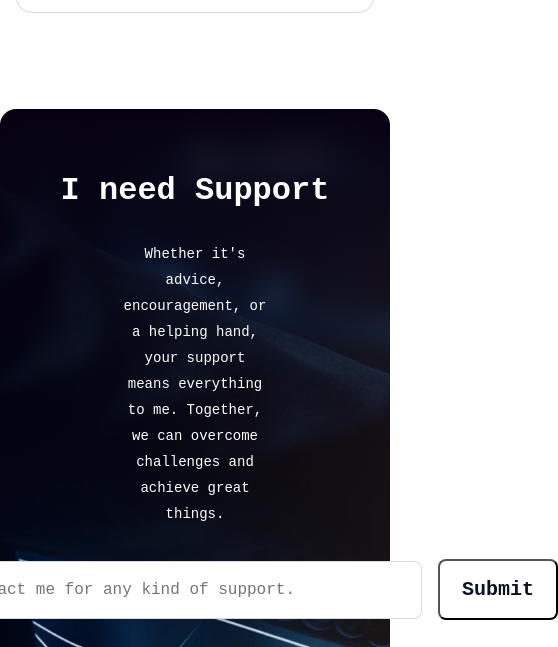
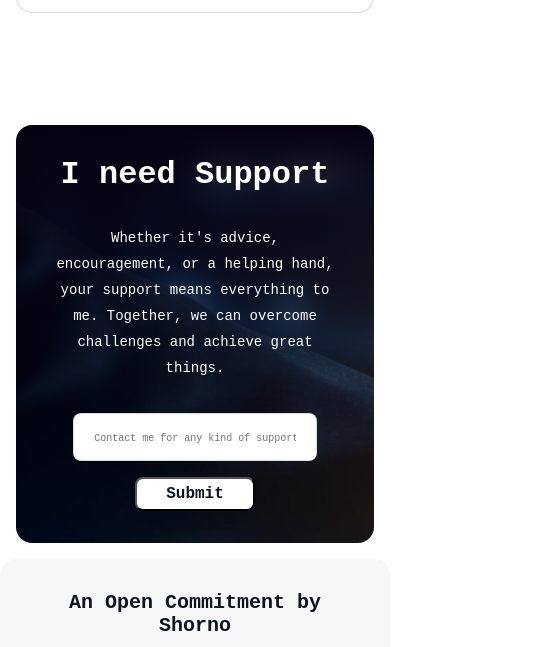
Before and after one commit to Shorno/Assignment_1-PH, a website built with Vite: page index.html in a window 390 px wide. Shown: the part 7155-7802 px from the top of the page, 558 px wide, since content can reach past the window. Built offline with nearby package versions, Linux system fonts and the light colour scheme; a web font is replaced by a local one.

Commit message:
responsive

```diff
--- a/style.css
+++ b/style.css
@@ -558,4 +558,49 @@ footer{
     .current-target {
         padding: 1rem;
     }
+    .support-text{
+        display: flex;
+        width: 100%;
+    }
+
+    .input-section{
+        display: flex;
+        flex-direction: column;
+        justify-content: center;
+        align-items: center;
+        gap: 16px;
+    }
+    .support-input{
+        width: 80%;
+        margin: 0 auto;
+        height: 0.5rem;
+
+    }
+    .support-input::placeholder{
+        font-size: 10px;
+    }
+    .support-button{
+        padding: 6px 10px;
+        font-size: 16px;
+    }
+    .support{
+        padding: 1rem;
+    }
+    .support-container{
+        padding: 2rem;
+        display: flex;
+        align-items: center;
+        justify-content: center;
+    }
+    .footer-section{
+        padding: 1rem;
+        display: flex;
+        flex-direction: column;
+        height: 4rem;
+        gap: 1rem;
+    }
+    footer{
+        padding: 1rem;
+        margin-bottom: 1rem;
+    }
 }
```
